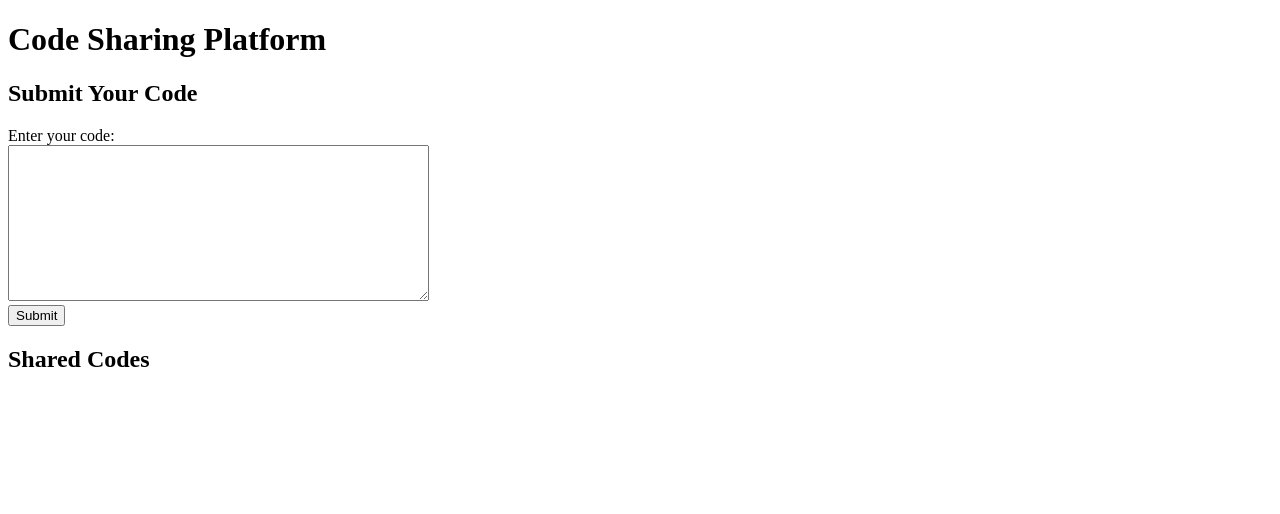
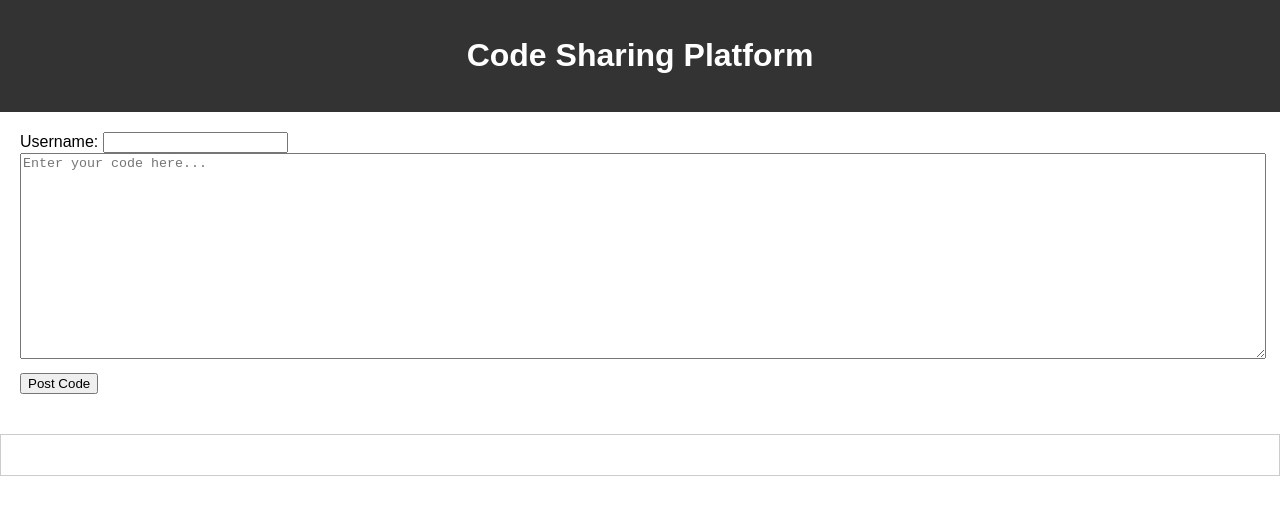
Before and after one commit to gooseisgoose/code-posting-website, a plain HTML site: page index.html in a window 1280 px wide. Drawn offline with Linux system fonts and the light colour scheme.

Commit message:
Add files via upload

```diff
--- a/index.html
+++ b/index.html
@@ -1,43 +1,22 @@
 <!DOCTYPE html>
 <html lang="en">
-
 <head>
-    <meta charset="UTF-8">
+  <meta charset="UTF-8">
     <meta name="viewport" content="width=device-width, initial-scale=1.0">
     <title>Code Sharing Platform</title>
+    <link rel="stylesheet" href="styles.css">
 </head>
-
 <body>
-    <h1>Code Sharing Platform</h1>
-
-    <h2>Submit Your Code</h2>
-    <form id="codeForm">
-        <label for="code">Enter your code:</label><br>
-        <textarea id="code" name="code" rows="10" cols="50" required></textarea><br>
-        <button type="submit">Submit</button>
-    </form>
-
-    <h2>Shared Codes</h2>
-    <ul id="codeList"></ul>
-
-    <script>
-        document.getElementById('codeForm').addEventListener('submit', function(event) {
-            event.preventDefault();
-
-            // Get the code from the textarea
-            var code = document.getElementById('code').value;
-
-            // Create a new list item to display the code
-            var listItem = document.createElement('li');
-            listItem.textContent = code;
-
-            // Add the new list item to the code list
-            document.getElementById('codeList').appendChild(listItem);
-
-            // Clear the textarea
-            document.getElementById('code').value = '';
-        });
-    </script>
+    <header>
+        <h1>Code Sharing Platform</h1>
+    </header>
+    <div id="code-container">
+        <label for="username-input">Username:</label>
+        <input type="text" id="username-input">
+        <textarea id="code-input" placeholder="Enter your code here..."></textarea>
+        <button onclick="postCode()">Post Code</button>
+    </div>
+    <div id="code-output"></div>
+    <script src="script.js"></script>
 </body>
-
 </html>
--- /dev/null
+++ b/script.js
@@ -0,0 +1,21 @@
+window.onload = function() {
+    // Load existing username and code from localStorage when the page is loaded
+    var savedUsername = localStorage.getItem("username");
+    var savedCode = localStorage.getItem("code");
+    if(savedUsername && savedCode) {
+        document.getElementById("code-output").textContent = savedUsername + ": " + savedCode;
+    }
+}
+
+function postCode() {
+    var usernameInput = document.getElementById("username-input").value;
+    var codeInput = document.getElementById("code-input").value;
+    var codeOutput = document.getElementById("code-output");
+
+    // Display username and code
+    codeOutput.textContent = usernameInput + ": " + codeInput;
+
+    // Save username and code to localStorage
+    localStorage.setItem("username", usernameInput);
+    localStorage.setItem("code", codeInput);
+}
--- /dev/null
+++ b/styles.css
@@ -0,0 +1,28 @@
+body {
+    font-family: Arial, sans-serif;
+    margin: 0;
+    padding: 0;
+}
+
+header {
+    background-color: #333;
+    color: white;
+    text-align: center;
+    padding: 1rem 0;
+}
+
+#code-container {
+    padding: 20px;
+}
+
+#code-input {
+    width: 100%;
+    height: 200px;
+    margin-bottom: 10px;
+}
+
+#code-output {
+    margin-top: 20px;
+    padding: 20px;
+    border: 1px solid #ccc;
+}
```
